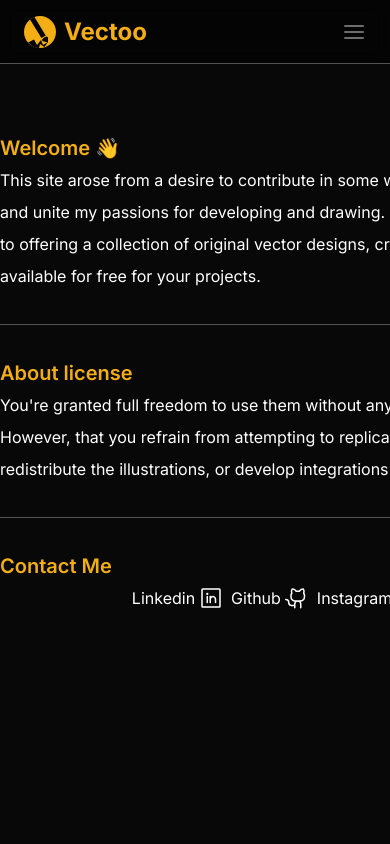
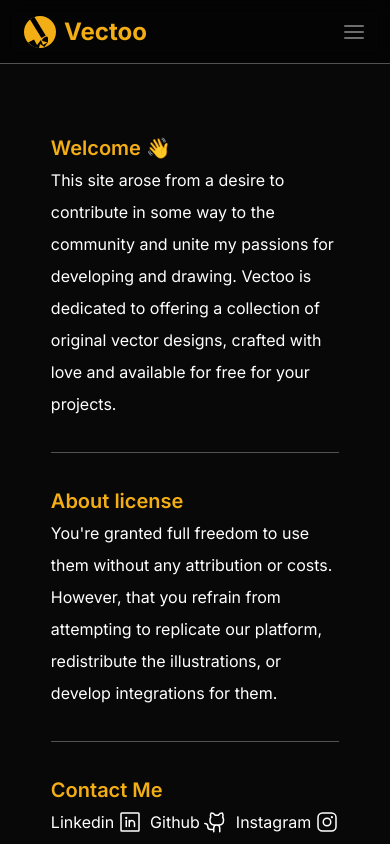
Before and after one commit to LipeSou/vectoo, a Next.js app: page /about in a window 390 px wide. Built offline with nearby package versions, Linux system fonts and the light colour scheme.

Commit message:
feat: about responsive

```diff
--- a/src/layouts/about/about-container.module.css
+++ b/src/layouts/about/about-container.module.css
@@ -28,3 +28,9 @@
     transition: 0.2s;
     transition-timing-function: ease-in-out;
 }
+
+@media screen and (max-width: 600px) {
+    .container {
+        grid-template-columns: 1fr  1fr 1fr;
+    }
+}
```
